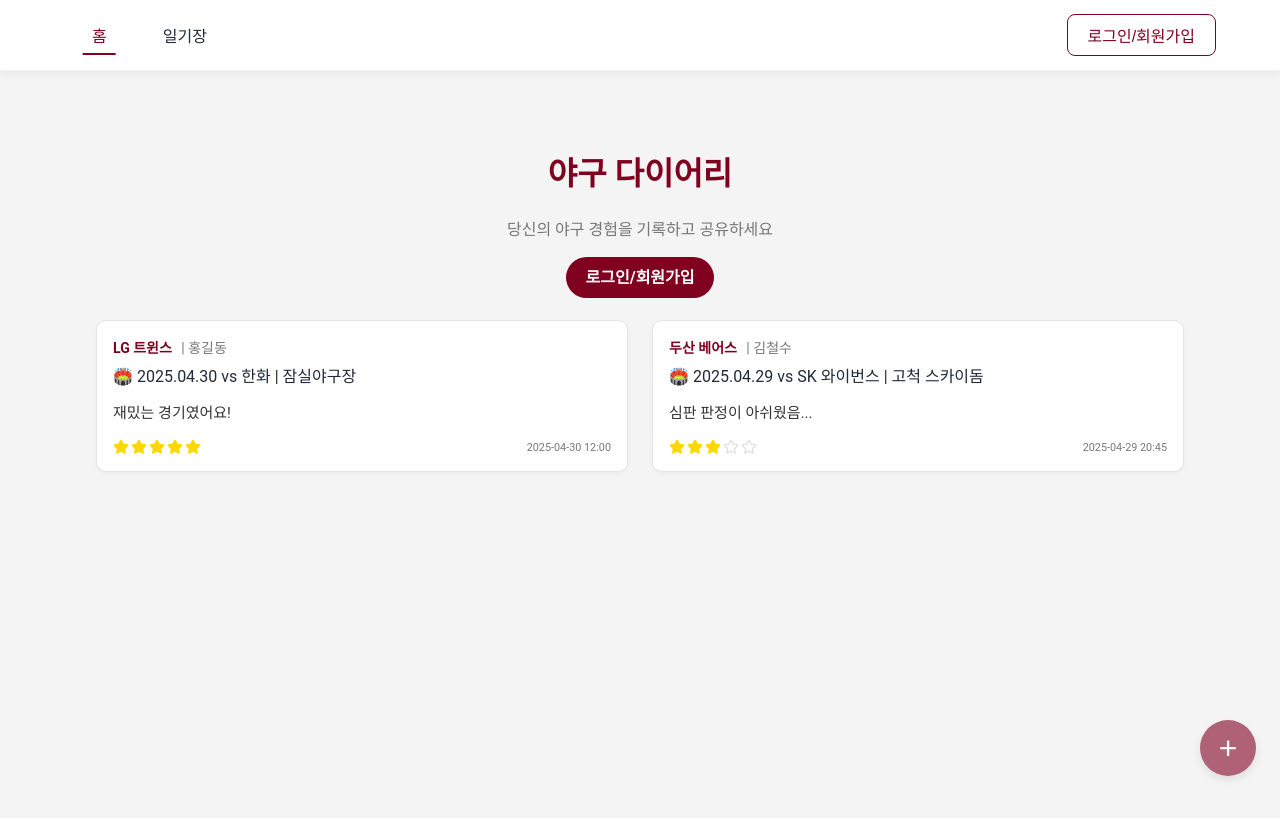
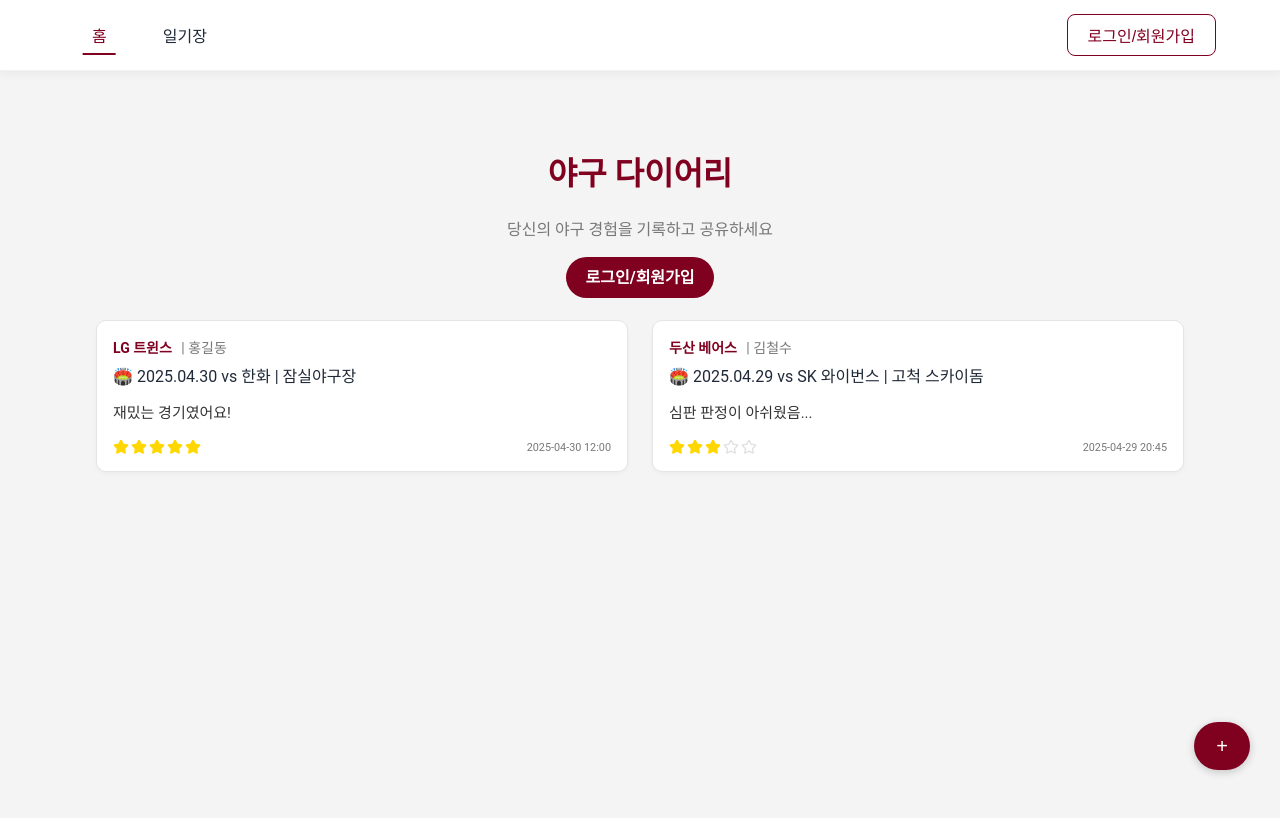
Before and after one commit to eugene225/baseball-server, a React (Create React App) app in the folder frontend/: page / in a window 1280 px wide. Shown: the top 818 px of the page. Built offline with nearby package versions, Linux system fonts and the light colour scheme; no server answers.

Commit message:
frontend - component : floating button 디자인 수정

```diff
--- a/frontend/src/features/main/MainPage.module.css
+++ b/frontend/src/features/main/MainPage.module.css
@@ -100,31 +100,91 @@
   margin-bottom: 1rem;
 }
 
-.floatingWriteButton {
+.floatingButtonContainer {
   position: fixed;
-  bottom: 24px;
-  right: 24px;
-  width: 56px;
-  height: 56px;
+  bottom: 30px;
+  right: 30px;
+  display: flex;
+  flex-direction: column-reverse;
+  gap: 16px;
+  align-items: flex-end;
+}
+
+.floatingButton {
+  min-width: 56px;
+  height: 48px;
+  border-radius: 24px;
+  border: none;
   background-color: #800020;
   color: white;
-  font-size: 32px;
-  border: none;
-  border-radius: 50%;
-  box-shadow: 0 4px 8px rgba(0, 0, 0, 0.15);
-  cursor: not-allowed;
+  font-size: 20px;
+  cursor: pointer;
   display: flex;
   align-items: center;
   justify-content: center;
-  transition: background-color 0.2s ease;
+  box-shadow: 0 2px 8px rgba(0, 0, 0, 0.2);
+  transition: all 0.3s ease;
+  padding: 0 20px;
 }
 
-.floatingWriteButton:disabled {
-  opacity: 0.6;
+.floatingButton:hover {
+  transform: scale(1.05);
+  background-color: #a00030;
 }
 
-.floatingWriteButton:not(:disabled):hover {
-  background-color: #a00030;
+.floatingButton:disabled {
+  background-color: #ccc;
+  cursor: not-allowed;
+  transform: none;
+}
+
+.floatingButtonLabel {
+  background-color: #333;
+  color: white;
+  padding: 8px 12px;
+  border-radius: 4px;
+  font-size: 14px;
+  margin-right: 12px;
+  white-space: nowrap;
+  opacity: 0;
+  transform: translateX(10px);
+  transition: all 0.2s ease;
+}
+
+.floatingButton:hover .floatingButtonLabel {
+  opacity: 1;
+  transform: translateX(0);
+}
+
+.actionButton {
+  transform: translateY(100px);
+  opacity: 0;
+  pointer-events: none;
+  display: flex;
+  align-items: center;
+  gap: 8px;
+}
+
+.actionButton.visible {
+  transform: translateY(0);
+  opacity: 1;
+  pointer-events: auto;
+}
+
+.mainButton {
+  z-index: 2;
+  width: 48px;
+  height: 48px;
+  padding: 0;
+}
+
+.mainButton.rotated {
+  transform: rotate(45deg);
+}
+
+.actionButtonText {
+  font-size: 16px;
+  font-weight: 500;
 }
 
 @media screen and (min-width: 600px) {
--- a/frontend/src/features/main/MainPage.tsx
+++ b/frontend/src/features/main/MainPage.tsx
@@ -1,5 +1,5 @@
 import React, { useState, useEffect } from 'react';
-import { Link } from 'react-router-dom';
+import { Link, useNavigate } from 'react-router-dom';
 import styles from './MainPage.module.css';
 import { useAuth } from '../../contexts/AuthContext';
 import ReviewCard from '../review/ReviewCard';
@@ -52,11 +52,34 @@ const dummyReviews = [
 const MainPage: React.FC = () => {
   const { isLoggedIn, userInfo } = useAuth();
   const [reviews, setReviews] = useState(dummyReviews);
+  const [isMenuOpen, setIsMenuOpen] = useState(false);
+  const navigate = useNavigate();
 
   useEffect(() => {
     const sortedReviews = [...reviews].sort((a, b) => new Date(b.time).getTime() - new Date(a.time).getTime());
     setReviews(sortedReviews);
   }, []);
+
+  const handleWriteClick = () => {
+    if (!isLoggedIn) {
+      navigate('/login');
+      return;
+    }
+    navigate('/review/write');
+  };
+
+  const handleAIClick = () => {
+    if (!isLoggedIn) {
+      navigate('/login');
+      return;
+    }
+    // TODO: AI 리뷰 도장 기능 구현
+    console.log('AI Review feature coming soon');
+  };
+
+  const toggleMenu = () => {
+    setIsMenuOpen(!isMenuOpen);
+  };
 
   return (
     <div className={styles.mainPage}>
@@ -96,9 +119,31 @@ const MainPage: React.FC = () => {
             ))}
           </div>
 
-          <button className={styles.floatingWriteButton} disabled>
-            +
-          </button>
+          <div className={styles.floatingButtonContainer}>
+            <button
+              className={`${styles.floatingButton} ${styles.mainButton} ${isMenuOpen ? styles.rotated : ''}`}
+              onClick={toggleMenu}
+              aria-label="메뉴 열기"
+            >
+              +
+            </button>
+            <button
+              className={`${styles.floatingButton} ${styles.actionButton} ${isMenuOpen ? styles.visible : ''}`}
+              onClick={handleAIClick}
+              aria-label="AI 리뷰 도장 찍기"
+            >
+              🤖
+              <span className={styles.actionButtonText}>AI 리뷰 도장</span>
+            </button>
+            <button
+              className={`${styles.floatingButton} ${styles.actionButton} ${isMenuOpen ? styles.visible : ''}`}
+              onClick={handleWriteClick}
+              aria-label="리뷰 작성하기"
+            >
+              ✏️
+              <span className={styles.actionButtonText}>리뷰 작성</span>
+            </button>
+          </div>
         </section>
       </main>
     </div>
```
